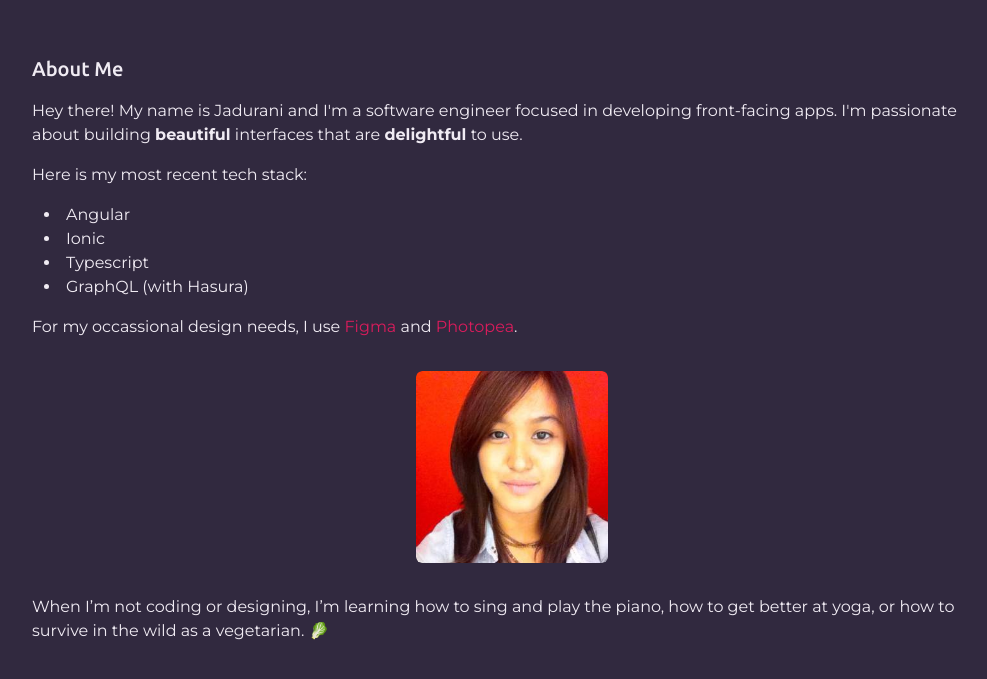
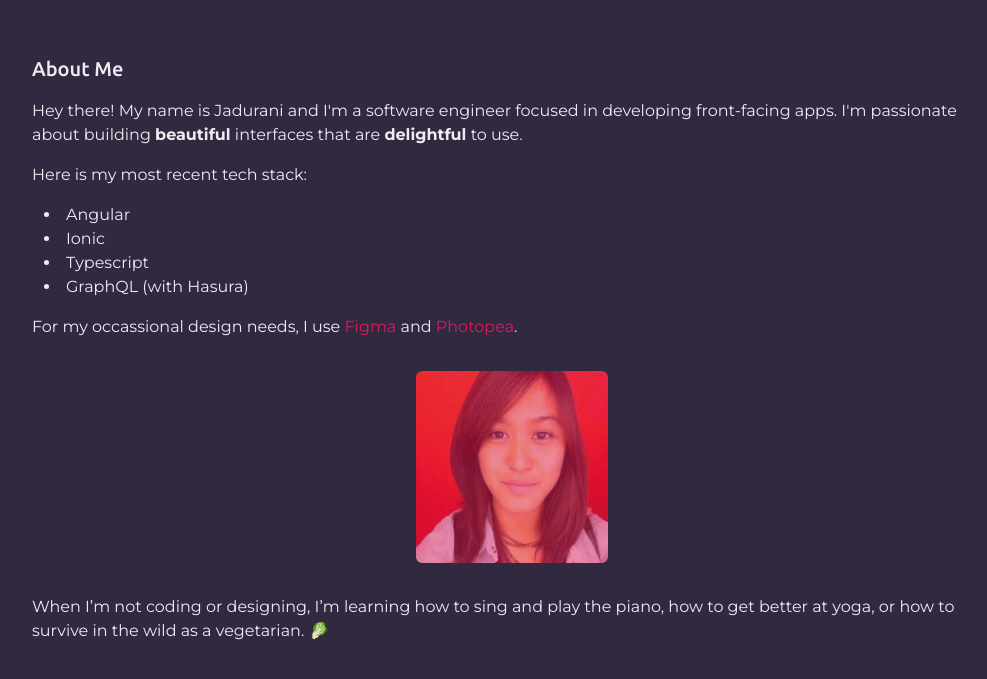
Before and after one commit to jadurani/portfolio-website, an Angular app: page / in a window 1280 px wide. Shown: the part 851-1530 px from the top of the page, without its empty margins (128-1115 px from the left). Built offline with nearby package versions, Linux system fonts and the light colour scheme; what @tailwindcss/typography would draw is missing.

Commit message:
remove overlay on hover; undo scale

```diff
--- a/src/app/app.component.html
+++ b/src/app/app.component.html
@@ -67,23 +67,27 @@
     </p>
 
     <!-- photo here -->
-    <div
-      class="group w-48 h-48 mx-auto my-8 rounded-md relative overflow-hidden"
-    >
+    <div class="w-48 h-48 mx-auto my-8 rounded-md relative overflow-hidden">
       <img
         src="assets/images/jadurani-davalos.jpg"
+        class="rounded-md object-cover h-full w-full"
+      />
+      <div
         class="
+          absolute
           rounded-md
-          object-cover
           h-full
           w-full
-          transform
-          transition-transform
-          duration-500
-          hover:scale-110
+          top-0
+          left-0
+          z-10
+          bg-accent
+          transition-opacity
+          duration-300
+          opacity-50
+          hover:opacity-0
         "
-      />
-      <!-- <div class="absolute rounded-md h-full w-full top-0 left-0 z-10 bg-accent opacity-50 group-hover:opacity-0"></div> -->
+      ></div>
     </div>
 
     <p>
```
